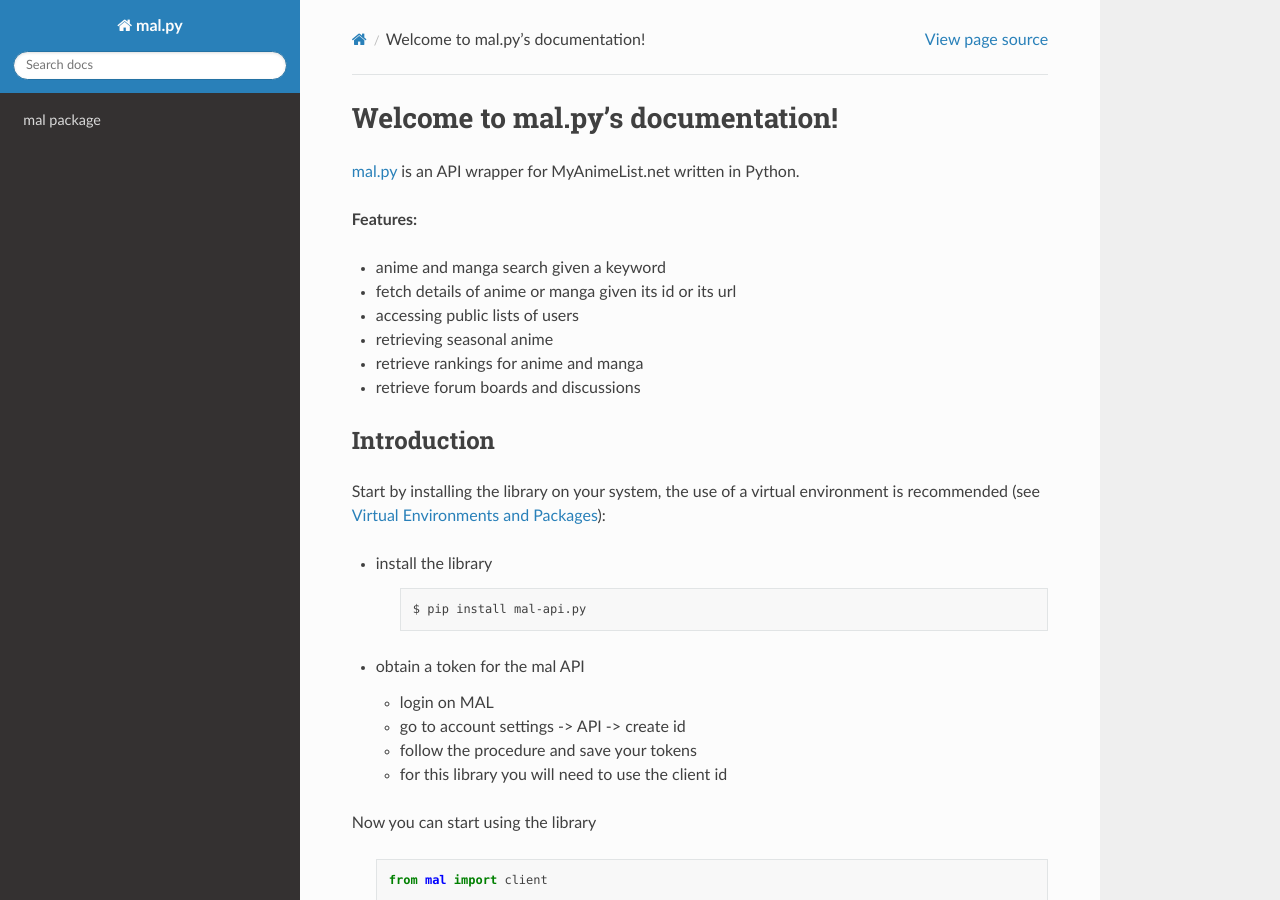
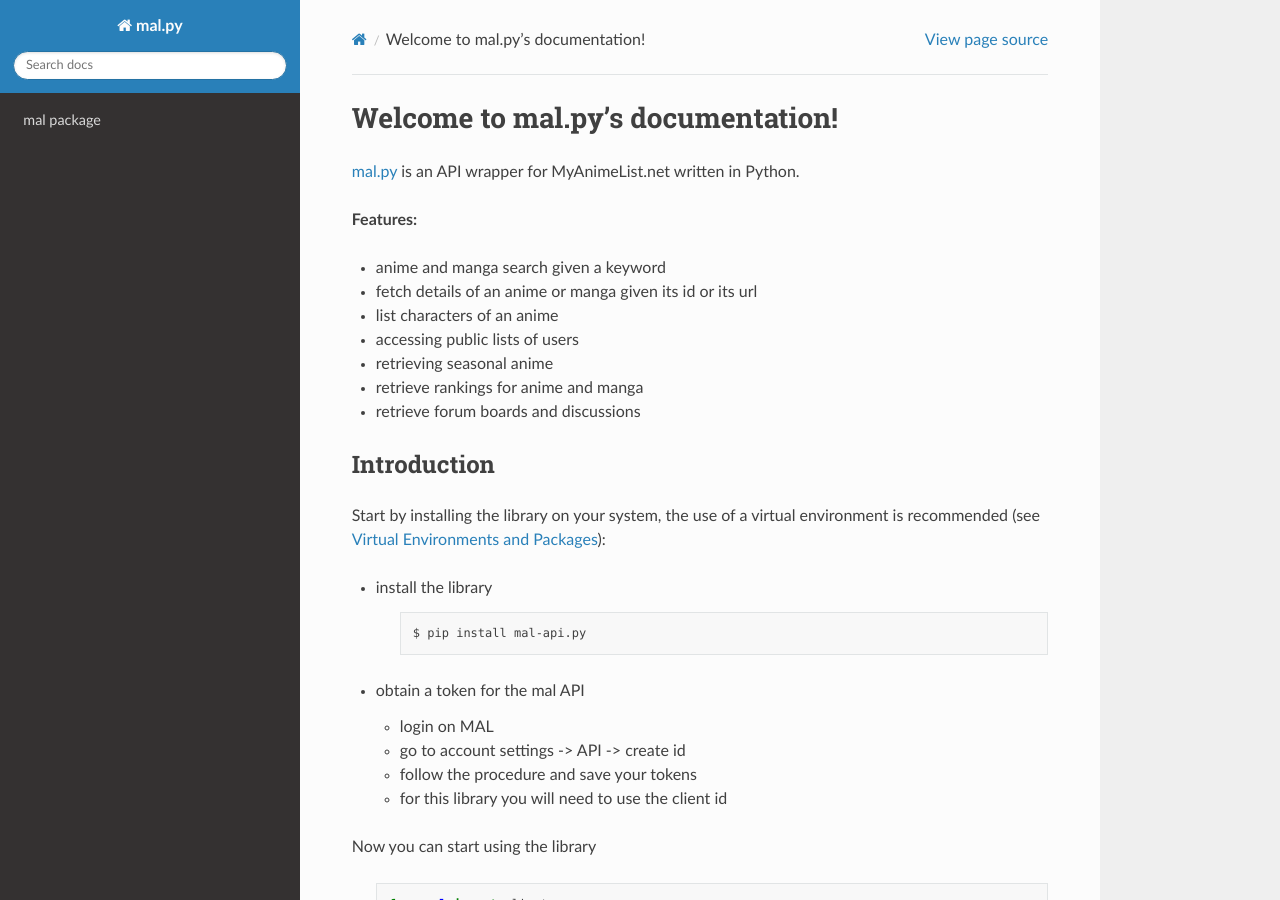
Before and after one commit to Skylake-dev/mal.py, a Sphinx documentation site: the page built from docs/source/index.rst, in a window 1280 px wide and 900 px high. Built offline with Sphinx 7.4.7 and the Read the Docs theme 3.1.0, drawn with Linux system fonts in a browser that asks for light colours.

Commit message:
add character feature to docs and readme

```diff
--- a/docs/source/index.rst
+++ b/docs/source/index.rst
@@ -11,7 +11,8 @@
 **Features:**
 
 - anime and manga search given a keyword
-- fetch details of anime or manga given its id or its url
+- fetch details of an anime or manga given its id or its url
+- list characters of an anime
 - accessing public lists of users
 - retrieving seasonal anime
 - retrieve rankings for anime and manga
```
Also changed, not shown: README.md (+2 -1 lines).
